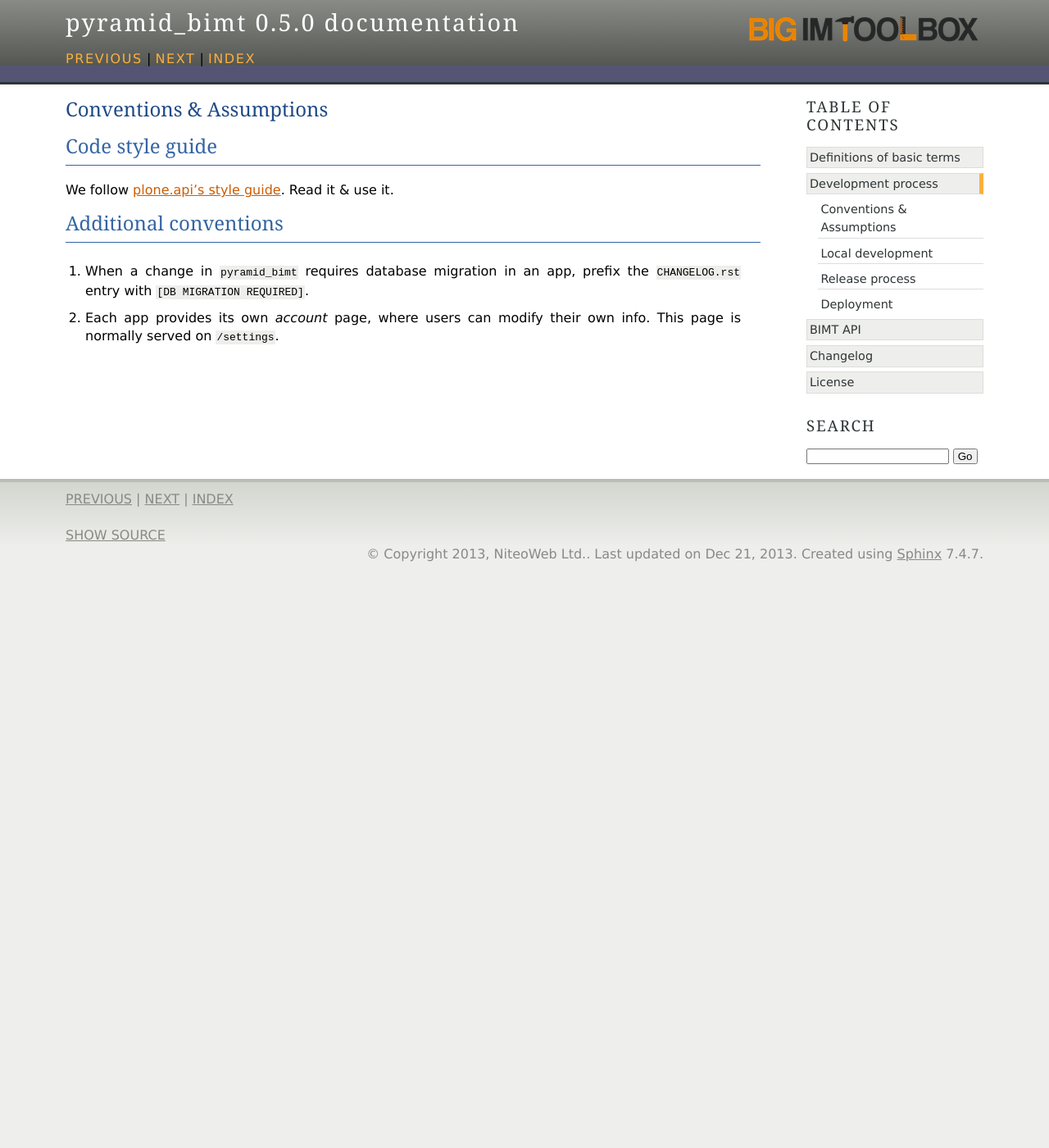
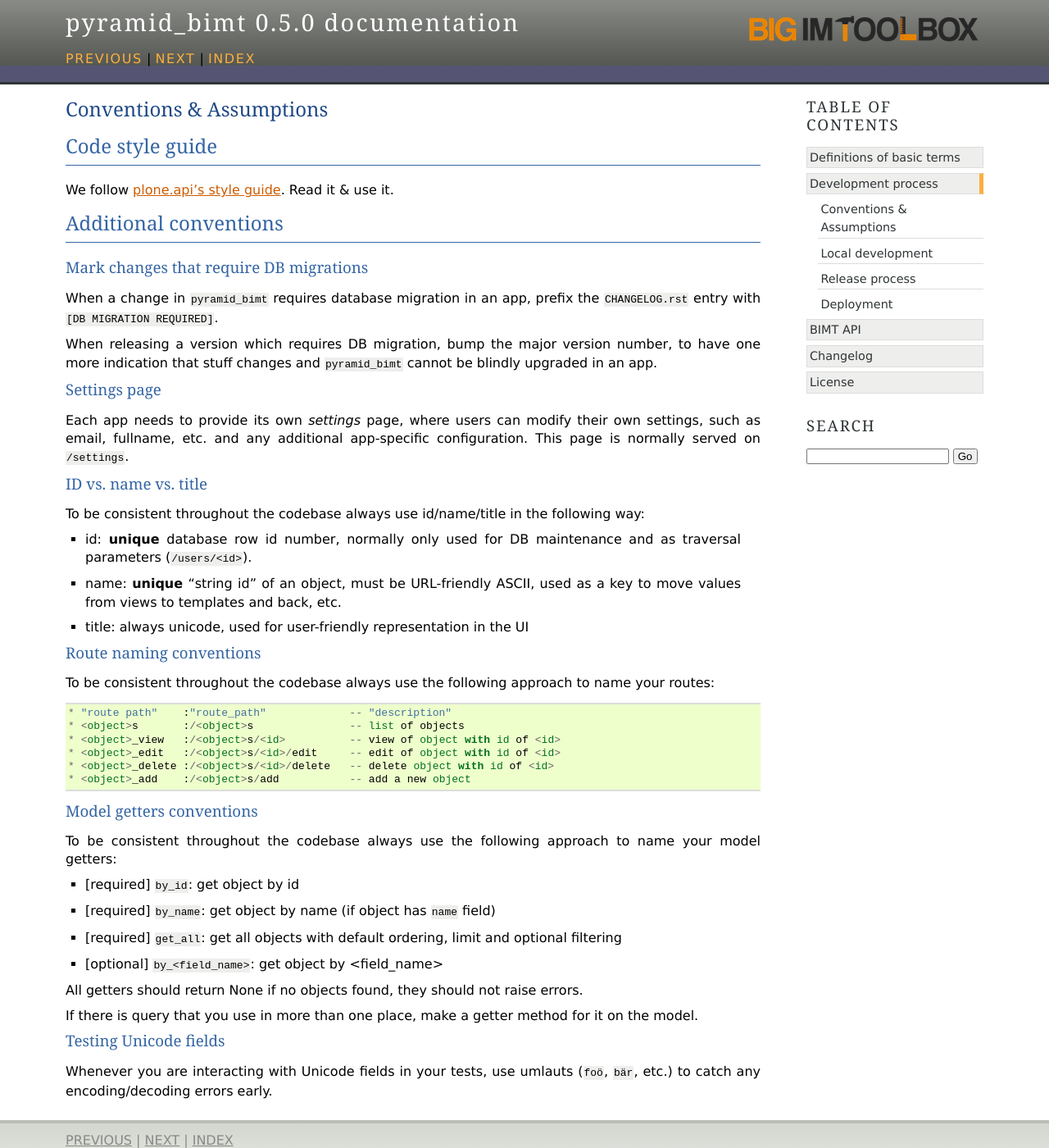
Before and after one commit to persho/pyramid_bimt, a Sphinx documentation site: the page built from docs/conventions.rst, in a window 1280 px wide and 1400 px high. Shown: the whole window at 82% size. Built offline with Sphinx 7.4.7, drawn with Linux system fonts in a browser that asks for light colours.

Commit message:
further code conventions documented

```diff
--- a/docs/conventions.rst
+++ b/docs/conventions.rst
@@ -12,7 +12,73 @@ it & use it.
 Additional conventions
 ----------------------
 
-#. When a change in ``pyramid_bimt`` requires database migration in an app,
-   prefix the ``CHANGELOG.rst`` entry with ``[DB MIGRATION REQUIRED]``.
-#. Each app provides its own `account` page, where users can modify their own
-   info. This page is normally served on ``/settings``.
+Mark changes that require DB migrations
+"""""""""""""""""""""""""""""""""""""""
+
+When a change in ``pyramid_bimt`` requires database migration in an app,
+prefix the ``CHANGELOG.rst`` entry with ``[DB MIGRATION REQUIRED]``.
+
+When releasing a version which requires DB migration, bump the major version
+number, to have one more indication that stuff changes and ``pyramid_bimt``
+cannot be blindly upgraded in an app.
+
+
+Settings page
+"""""""""""""
+
+Each app needs to provide its own `settings` page, where users can modify their
+own settings, such as email, fullname, etc. and any additional app-specific
+configuration. This page is normally served on ``/settings``.
+
+
+ID vs. name vs. title
+"""""""""""""""""""""
+
+To be consistent throughout the codebase always use id/name/title in the
+following way:
+
+* id: **unique** database row id number, normally only used for DB maintenance
+  and as traversal parameters (``/users/<id>``).
+* name: **unique** "string id" of an object, must be URL-friendly ASCII, used
+  as a key to move values from views to templates and back, etc.
+* title: always unicode, used for user-friendly representation in the UI
+
+
+Route naming conventions
+""""""""""""""""""""""""
+
+To be consistent throughout the codebase always use the following approach
+to name your routes::
+
+    * "route path"    :"route_path"             -- "description"
+    * <object>s       :/<object>s               -- list of objects
+    * <object>_view   :/<object>s/<id>          -- view of object with id of <id>
+    * <object>_edit   :/<object>s/<id>/edit     -- edit of object with id of <id>
+    * <object>_delete :/<object>s/<id>/delete   -- delete object with id of <id>
+    * <object>_add    :/<object>s/add           -- add a new object
+
+
+Model getters conventions
+"""""""""""""""""""""""""
+
+To be consistent throughout the codebase always use the following approach
+to name your model getters:
+
+* [required] ``by_id``: get object by id
+* [required] ``by_name``: get object by name (if object has ``name`` field)
+* [required] ``get_all``: get all objects with default ordering, limit and
+  optional filtering
+* [optional] ``by_<field_name>``: get object by <field_name>
+
+All getters should return None if no objects found, they should not raise
+errors.
+
+If there is query that you use in more than one place, make a getter method
+for it on the model.
+
+
+Testing Unicode fields
+""""""""""""""""""""""
+
+Whenever you are interacting with Unicode fields in your tests, use umlauts
+(``foö``, ``bär``, etc.) to catch any encoding/decoding errors early.
```
